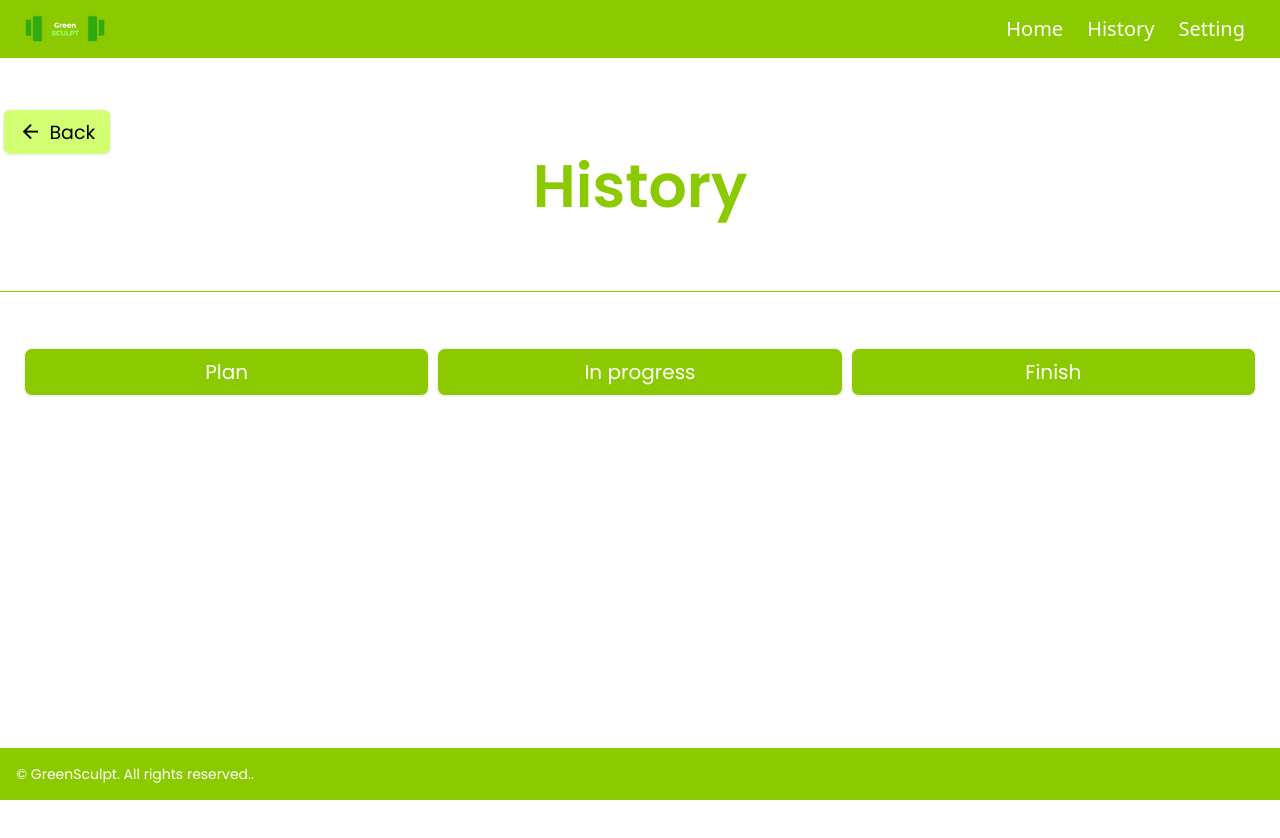
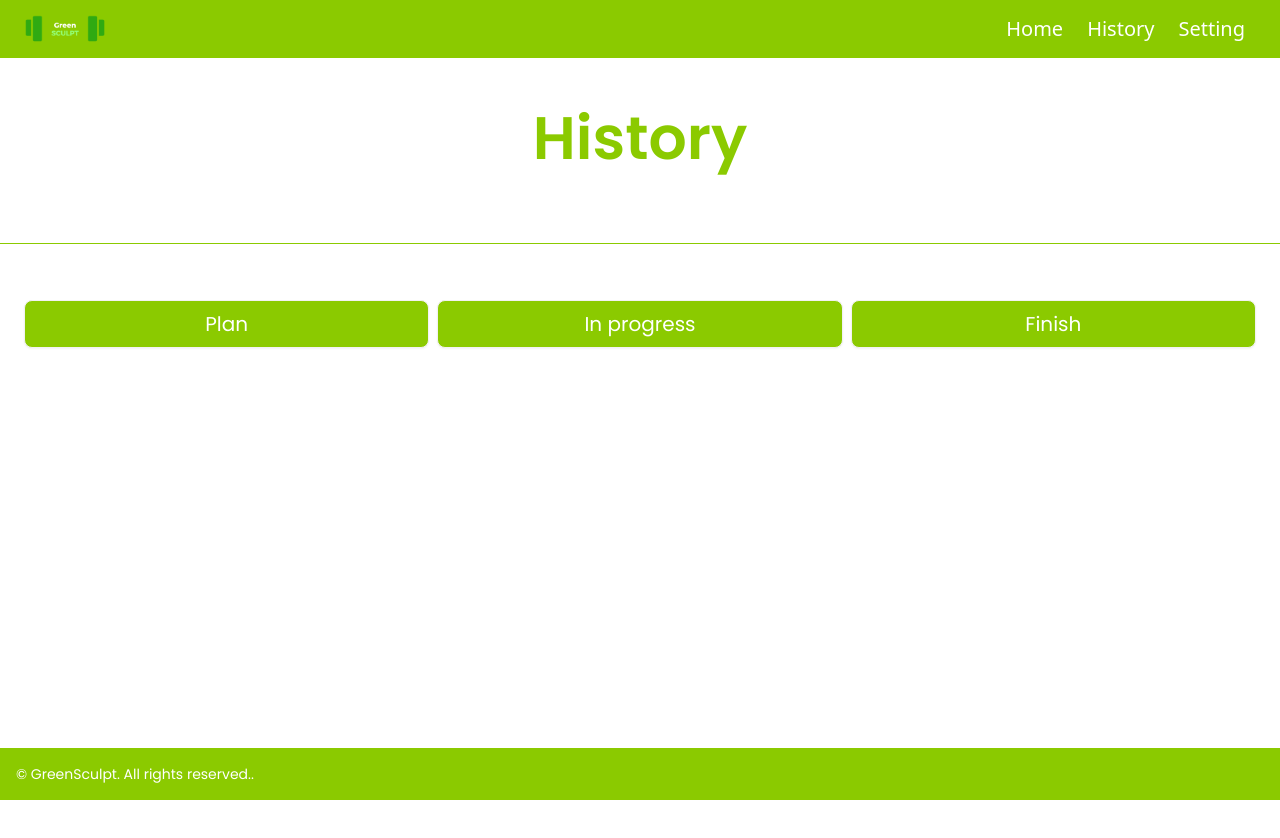
Before and after one commit to Marakarn/Corgi-Milkshake-Final-Project, a React (Vite) app: page /history in a window 1280 px wide. Shown: the top 838 px of the page. Built offline with nearby package versions, Linux system fonts and the light colour scheme.

Commit message:
test-comment-before-test-merge

```diff
--- a/src/History.jsx
+++ b/src/History.jsx
@@ -1,7 +1,7 @@
 // import React from 'react'
 // import { useState } from 'react';
 import Layout from "./Layout"
-import Backfunction from "./components/Backfunction"
+// import Backfunction from "./components/Backfunction"
 
 const History = () => {
 
@@ -14,7 +14,7 @@ const History = () => {
                 <div className="flex flex-col justify-center ">
                     <div className="w-full mt-[50px]">
                         <div className="">
-                            <Backfunction path="/home"/>
+                            {/* <Backfunction path="/home"/> */}
                         </div>
                         <h1 className="text-6xl font-semibold text-[#8BCA00]  text-center">
                             History
```
